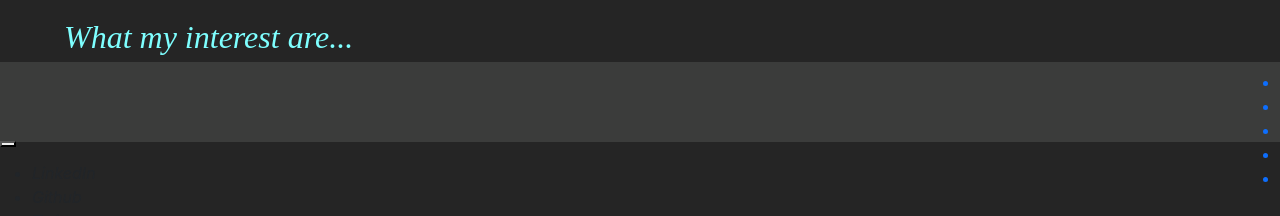
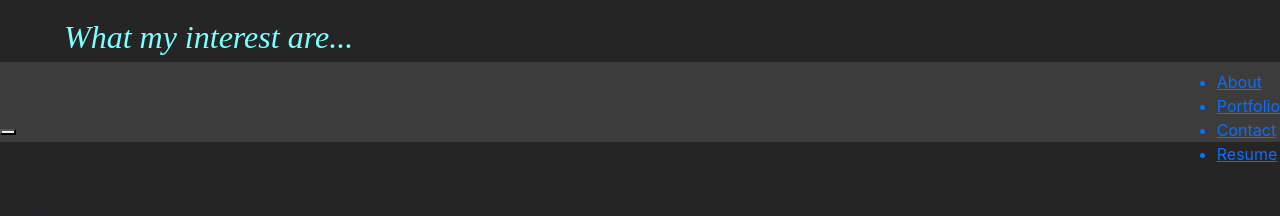
Before and after one commit to PAW6063/react_portfolio_v2.0, a React (Create React App) app: page /about in a window 1280 px wide. Shown: the part 658-874 px from the top of the page. Built offline with nearby package versions, Linux system fonts and the light colour scheme.

Commit message:
working on nav fixed load nav component add in awesome fonts next

```diff
--- a/package.json
+++ b/package.json
@@ -3,6 +3,9 @@
   "version": "1.0.0",
   "private": true,
   "dependencies": {
+    "@fortawesome/fontawesome-svg-core": "^6.1.1",
+    "@fortawesome/free-regular-svg-icons": "^6.1.1",
+    "@fortawesome/react-fontawesome": "^0.1.18",
     "@testing-library/jest-dom": "^5.16.2",
     "@testing-library/react": "^12.1.4",
     "@testing-library/user-event": "^13.5.0",
--- a/src/App.js
+++ b/src/App.js
@@ -16,16 +16,30 @@ function App() {
   return (
     <Router>
       <div className="App">
-        <Header/>
         <Switch>
           <Route exact path="/" component={Home} />
-          <Route exact path="/about" component={About} />
-          <Route exact path="/portfolio" component={Portfolio} />
-          <Route exact path="/contact" component={Contact} />
-          <Route exact path="/resumé" component={Resume} />
+          <Route exact path="/about">
+            <Header/>
+            <About/>
+            <Footer/>
+          </Route>
+          <Route exact path="/portfolio">
+            <Header/>
+            <Portfolio/>
+            <Footer/>
+          </Route>
+          <Route exact path="/contact">
+            <Header/>
+            <Contact/>
+            <Footer/>
+          </Route>
+          <Route exact path="/resumé">
+            <Header/>
+            <Resume/>
+            <Footer/>
+          </Route>
           <Route render={Error} />
         </Switch>
-        <Footer/>
       </div>
     </Router>
   );
--- a/src/components/Navbar/Navbar.js
+++ b/src/components/Navbar/Navbar.js
@@ -5,6 +5,8 @@ import {
   Route,
   Link
 } from "react-router-dom";
+
+import { FontAwesomeIcon } from '@fortawesome/react-fontawesome';
 
 import "./Navbar.css";
 
@@ -15,24 +17,21 @@ export default function Navbar() {
     <div className="navbar">
         <Link>
             <button>
-                <i></i>
+                <FontAwesomeIcon icon="fa-solid fa-bars" />
             </button>
         </Link>
         <ul>
-            <Link>
-                <li></li>
+            <Link to="/about">
+                <li>About</li>
             </Link>
-            <Link>
-                <li></li>
+            <Link to="/portfolio">
+                <li>Portfolio</li>
             </Link>
-            <Link>
-                <li></li>
+            <Link to="/contact">
+                <li>Contact</li>
             </Link>
-            <Link>
-                <li></li>
-            </Link>
-            <Link>
-                <li></li>
+            <Link to="/resume">
+                <li>Resume</li>
             </Link>
         </ul>
     </div>
```
Also changed, not shown: 1 other file (tests, documents, lock files or other folders).
